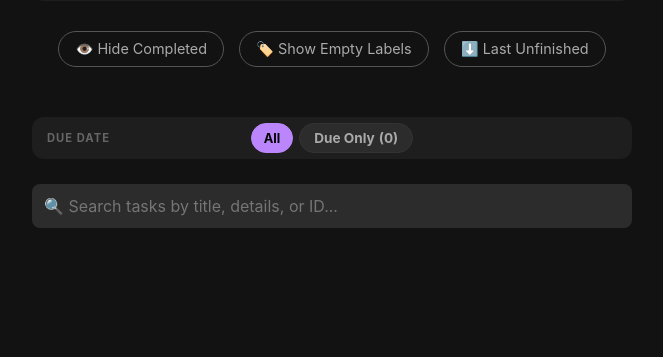
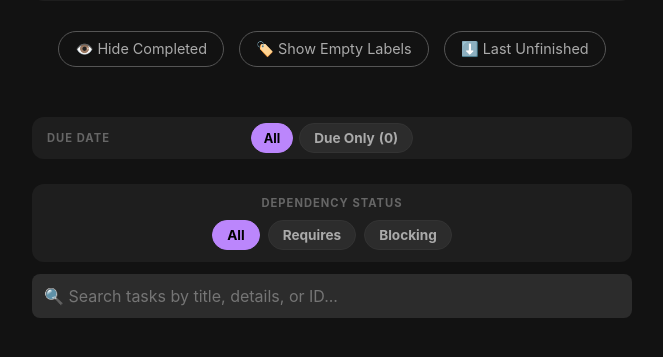
Before and after one commit to dafioram/SimpleTaskList, a Flask app: page / in a window 1280 px wide. Shown: the part 156-513 px from the top of the page, without its empty margins (308-971 px from the left). Run offline with Flask 3, Linux system fonts and the light colour scheme; data that the repository does not hold is empty.

Commit message:
Add blocking/requires filtering

```diff
--- a/main.py
+++ b/main.py
@@ -127,6 +127,7 @@ def index():
     filter_label = request.args.get('label')
     filter_assignee = request.args.get('assignee')
     filter_due = request.args.get('due_only')
+    rel_filter = request.args.get('rel')
 
     label_counts = {}
     assignee_counts = {}
@@ -175,6 +176,13 @@ def index():
     active_tasks = sorted([t for t in tasks if t.completed_at is None], key=lambda t: t.position)
     finished_tasks = sorted([t for t in tasks if t.completed_at is not None], key=lambda t: t.completed_at, reverse=True)
 
+    if rel_filter == 'requires':
+        # Only keep tasks that are keys in dependencies_map
+        active_tasks = [t for t in active_tasks if t.id in dependencies_map]
+    elif rel_filter == 'blocks':
+        # Only keep tasks that are keys in children_map (the blockers)
+        active_tasks = [t for t in active_tasks if t.id in children_map]
+
     return render_template('index.html',
                            tasks=active_tasks + finished_tasks,
                            all_labels=all_labels,
@@ -185,6 +193,7 @@ def index():
                            active_filter=filter_label,
                            active_assignee=filter_assignee,
                            active_due=filter_due,
+                           active_rel=rel_filter,
                            children_map=children_map,
                            blocks_map=children_map, # <--- Add this line
                            dependencies_map=dependencies_map,
--- a/templates/index.html
+++ b/templates/index.html
@@ -629,6 +629,19 @@
         </div>
 
     </div>
+	<div style="background: #1e1e1e; padding: 12px 15px; border-radius: 12px; margin-bottom: 12px;">
+		<div style="font-size: 0.7rem; color: #666; text-transform: uppercase; font-weight: bold; letter-spacing: 1px; margin-bottom: 10px; text-align: center;">Dependency Status</div>
+		<div class="filter-bar" style="margin-bottom: 0;">
+			{% set base_url = "/?1=1" %}
+			{% if active_filter %}{% set base_url = base_url ~ "&label=" ~ active_filter %}{% endif %}
+			{% if active_assignee %}{% set base_url = base_url ~ "&assignee=" ~ active_assignee %}{% endif %}
+			{% if active_due %}{% set base_url = base_url ~ "&due_only=" ~ active_due %}{% endif %}
+
+			<a href="{{ base_url }}" class="filter-pill {{ 'active' if not active_rel }}">All</a>
+			<a href="{{ base_url }}&rel=requires" class="filter-pill {{ 'active' if active_rel == 'requires' }}">Requires</a>
+			<a href="{{ base_url }}&rel=blocks" class="filter-pill {{ 'active' if active_rel == 'blocks' }}">Blocking</a>
+		</div>
+	</div>
 
 <!-- The New Search Bar -->
 <div class="search-container">
```
